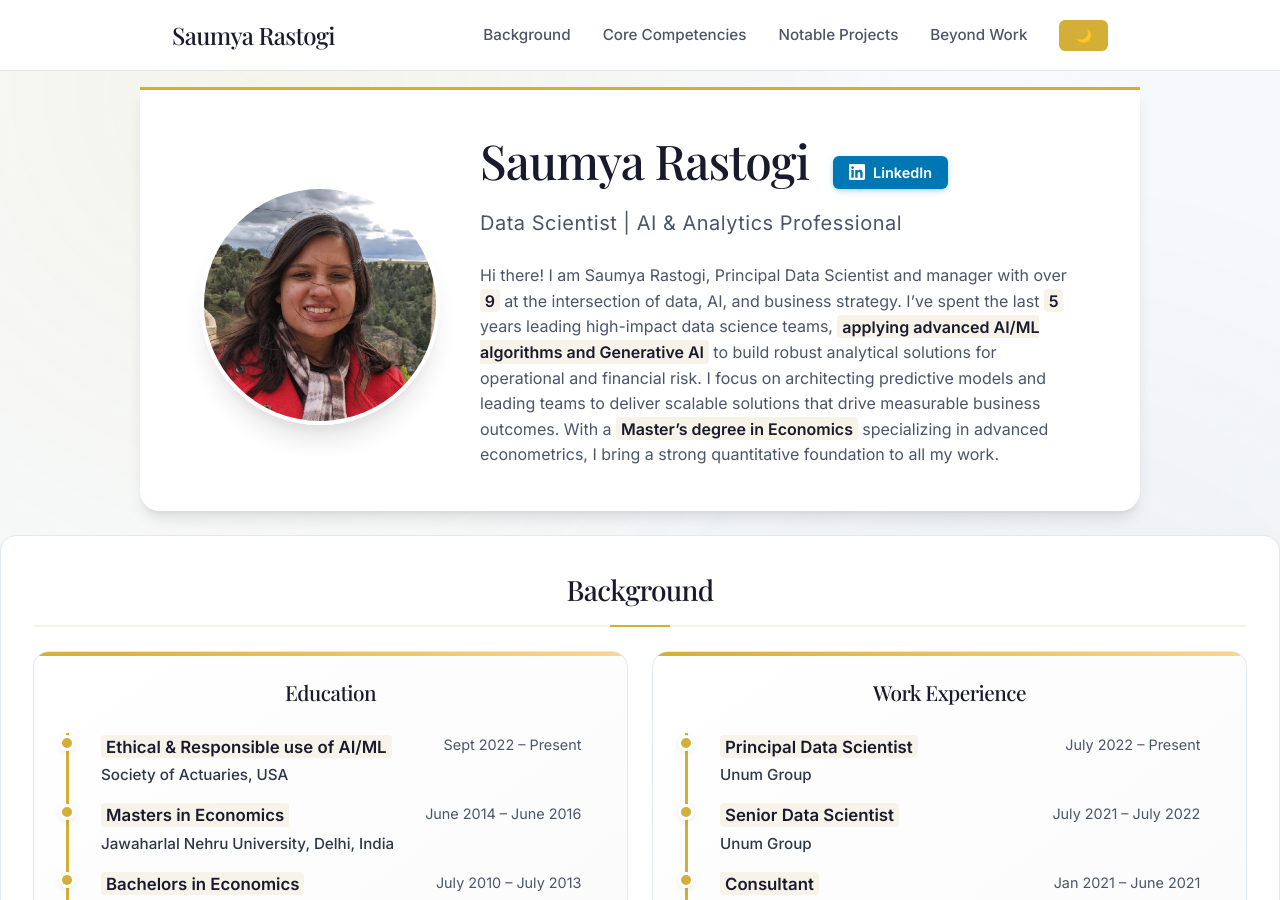
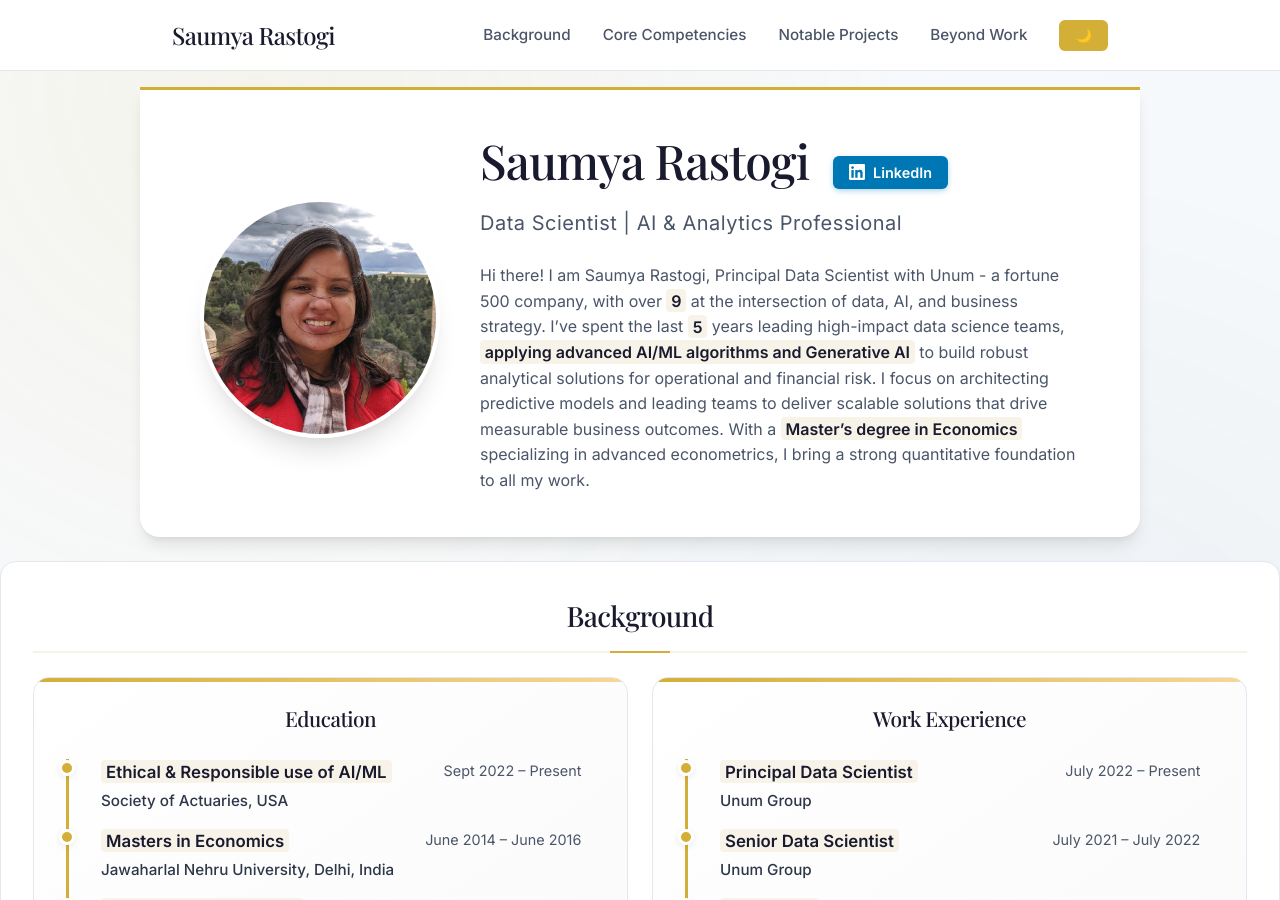
Before and after one commit to SaumyaRstgi/SaumyaRstgi.github.io, a Jekyll site: the page built from index.md, in a window 1280 px wide and 900 px high. Built offline with Jekyll 4.4.1, drawn with Linux system fonts in a browser that asks for light colours.

Commit message:
Force GitHub Pages CSS rebuild and update content
- Add comment to trigger Jekyll SCSS recompilation on GitHub Pages
- Update index.md content with latest changes
- This should fix missing hamburger menu styles

🤖 Generated with [Claude Code](https://claude.ai/code)

Co-Authored-By: Claude <noreply@anthropic.com>

```diff
--- a/assets/css/main.scss
+++ b/assets/css/main.scss
@@ -1,6 +1,7 @@
 ---
 ---
 
+/* Force rebuild for GitHub Pages */
 @import "variables";
 @import "base";
 @import "navigation";
--- a/index.md
+++ b/index.md
@@ -4,4 +4,4 @@ title: "Home"
 subtitle: "Data Scientist | AI & Analytics Professional"
 ---
 
-Hi there! I am Saumya Rastogi, Principal Data Scientist and manager with over <span class="highlight">9</span> at the intersection of data, AI, and business strategy. I've spent the last <span class="highlight">5</span> years leading high-impact data science teams, <span class="highlight">applying advanced AI/ML algorithms and Generative AI</span> to build robust analytical solutions for operational and financial risk. I focus on architecting predictive models and leading teams to deliver scalable solutions that drive measurable business outcomes. With a <span class="highlight">Master's degree in Economics</span> specializing in advanced econometrics, I bring a strong quantitative foundation to all my work.
+Hi there! I am Saumya Rastogi, Principal Data Scientist with Unum - a fortune 500 company, with over <span class="highlight">9</span> at the intersection of data, AI, and business strategy. I've spent the last <span class="highlight">5</span> years leading high-impact data science teams, <span class="highlight">applying advanced AI/ML algorithms and Generative AI</span> to build robust analytical solutions for operational and financial risk. I focus on architecting predictive models and leading teams to deliver scalable solutions that drive measurable business outcomes. With a <span class="highlight">Master's degree in Economics</span> specializing in advanced econometrics, I bring a strong quantitative foundation to all my work.
```
